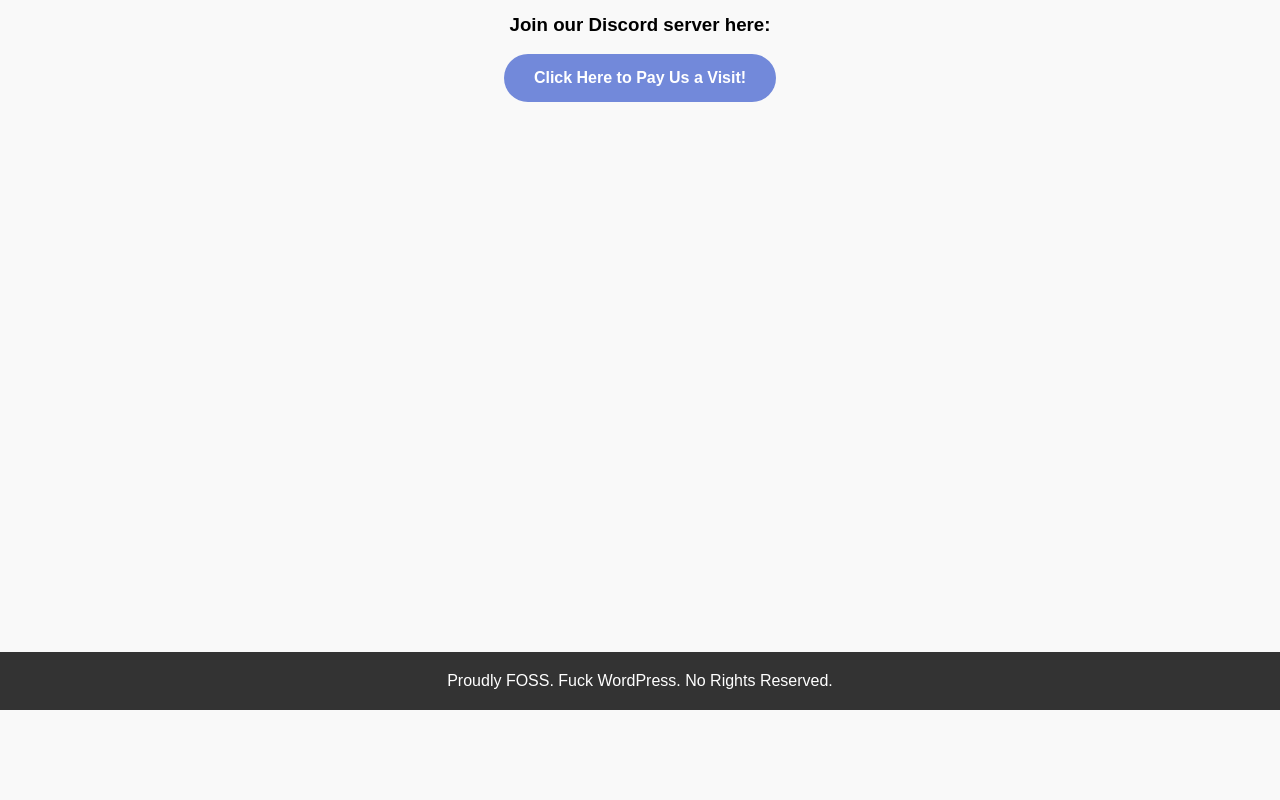
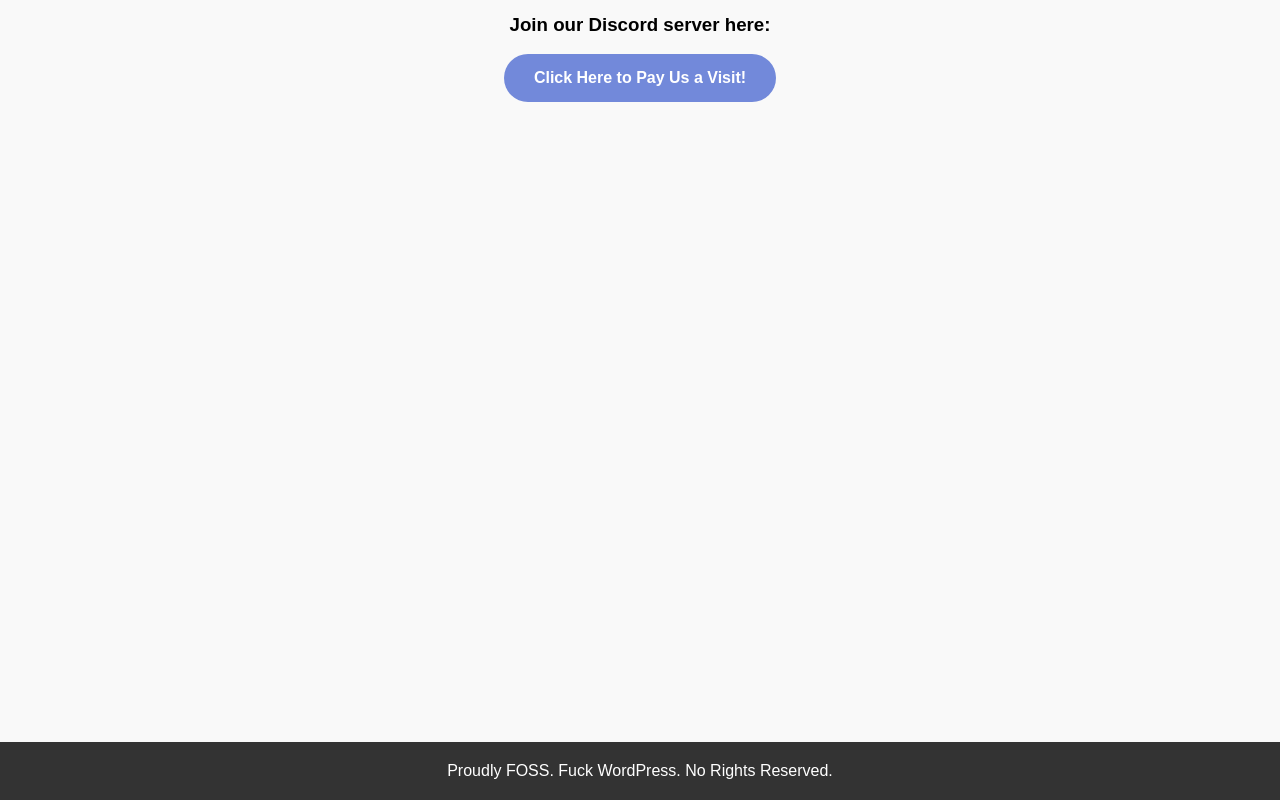
Before and after one commit to dkwebsite1975/official-site, a plain HTML site: page Contact/contact.html in a window 1280 px wide. Shown: the part 315-1115 px from the top of the page. Before the commit the page ends 1025 px from the top, so only its background shows below. Drawn offline with Linux system fonts and the light colour scheme.

Commit message:
Changed footer margins

```diff
--- a/Contact/main.css
+++ b/Contact/main.css
@@ -38,7 +38,7 @@ ul {
     width: 100%;
     position: relative;
     bottom: 0;
-    margin-top: 550px;
+    margin-top: 40em;
   }
 
   footer p {
```
